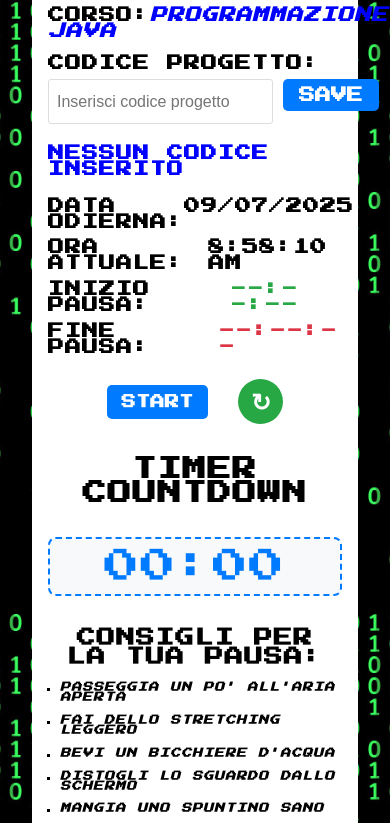
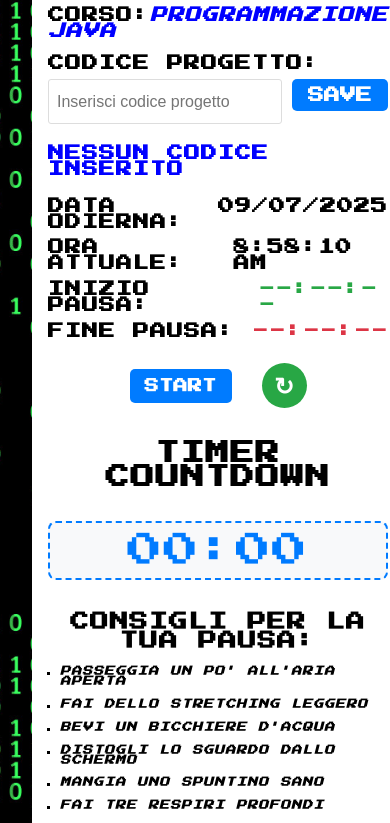
Before and after one commit to Romano-Orazi/breakCycle, a plain HTML site: page index.html in a window 390 px wide. Shown: the part 230-1053 px from the top of the page. Drawn offline with Linux system fonts and the light colour scheme.

Commit message:
Update style.css

```diff
--- a/style.css
+++ b/style.css
@@ -6,6 +6,14 @@
     padding: 0;
     box-sizing: border-box;
 }
+@media (max-width: 768px) { /* Example breakpoint for mobile */
+      body {
+        display: flex;
+        flex-direction: column; /* Stack children vertically */
+        align-items: center; /* Center children horizontally */
+        justify-content: center; /* Center children vertically (if needed) */
+      }
+    }
 /* Font pixelato e stile globale */
 body {
     position: relative;
```
